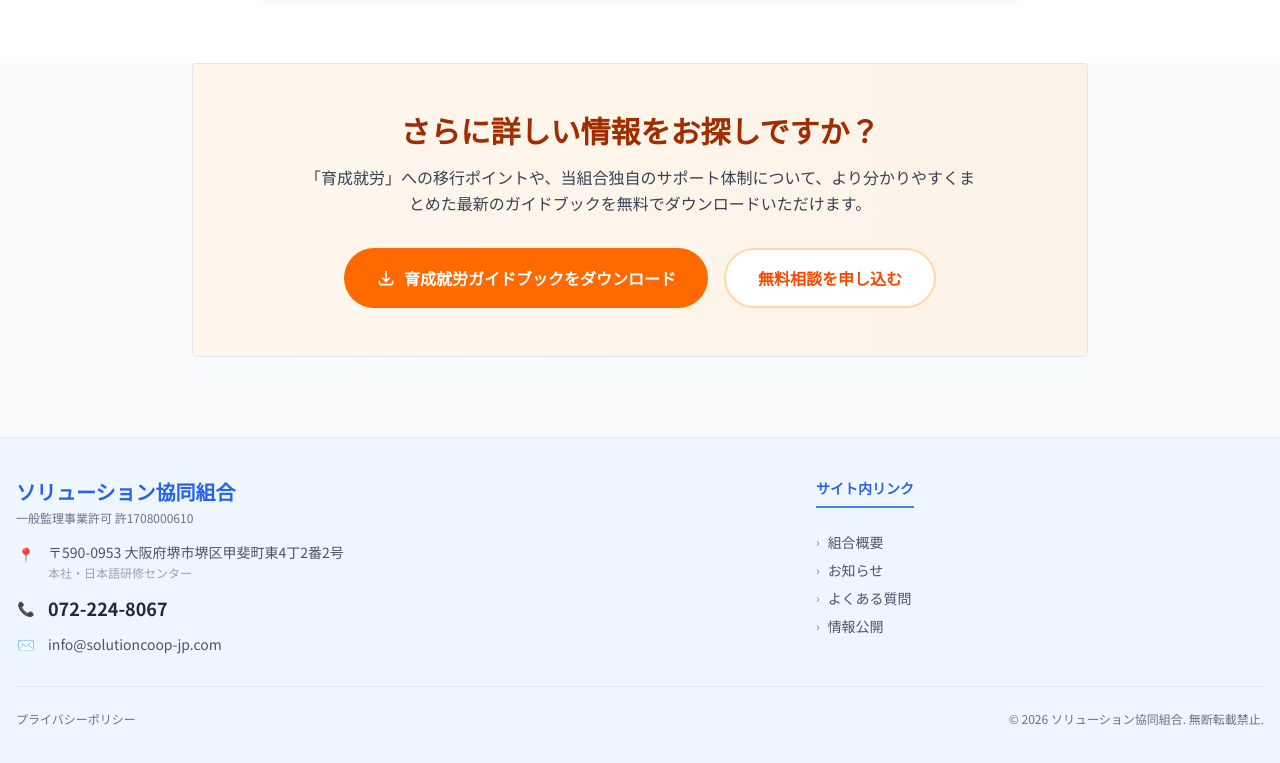
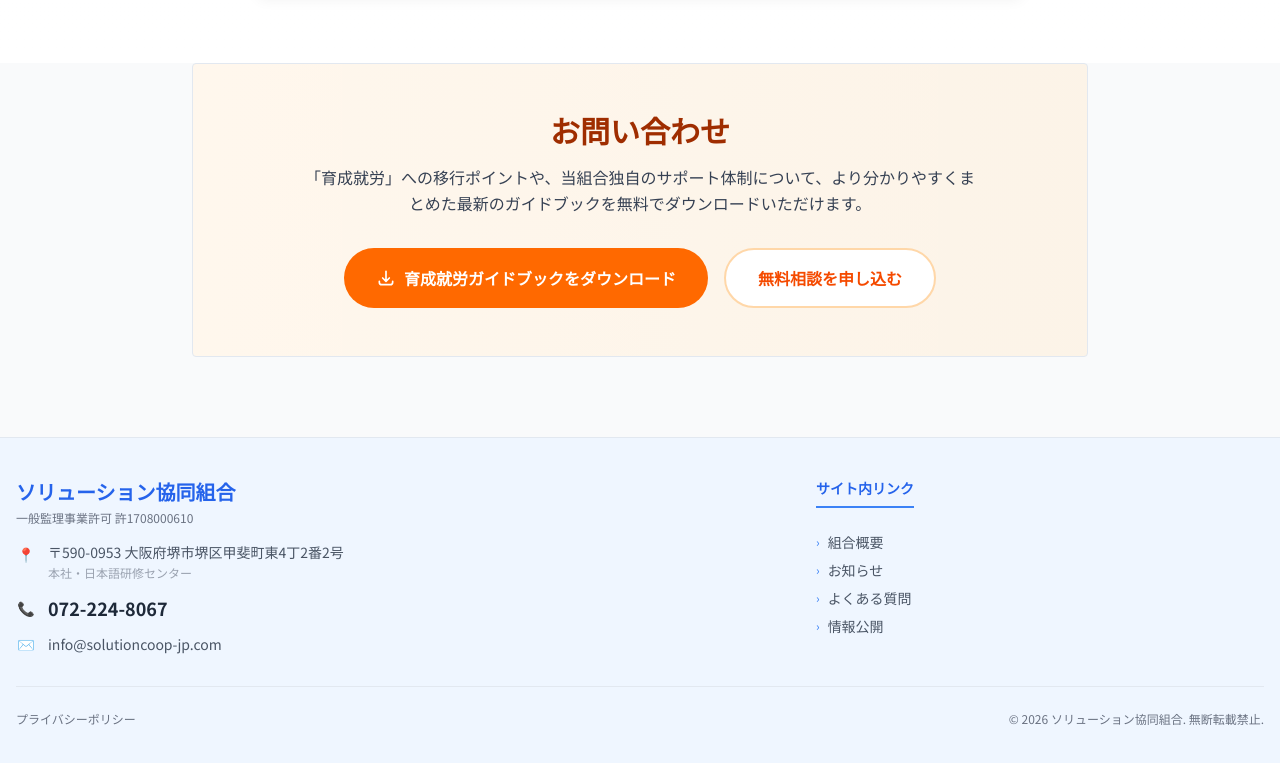
Before and after one commit to soldata1188/solutioncoop-jp, a Next.js app in the folder solutioncoop-app/: page /faq in a window 1280 px wide. Shown: the part 5629-6392 px from the top of the page. Built offline with nearby package versions, Linux system fonts and the light colour scheme; no server answers.

Commit message:
style: change CTA title to お問い合わせ in FAQ page

```diff
--- a/solutioncoop-app/app/faq/page.tsx
+++ b/solutioncoop-app/app/faq/page.tsx
@@ -34,7 +34,7 @@ export default function FaqPage() {
         <div className="container mx-auto px-4 pb-20">
           <div className="bg-gradient-to-r from-orange-50 to-orange-100/50 rounded-2xl p-8 md:p-12 border border-orange-200 shadow-sm max-w-4xl mx-auto text-center">
             <h2 className="text-2xl md:text-3xl font-black text-orange-800 mb-4">
-              さらに詳しい情報をお探しですか？
+              お問い合わせ
             </h2>
             <p className="text-gray-700 mb-8 max-w-2xl mx-auto leading-relaxed text-sm md:text-base">
               「育成就労」への移行ポイントや、当組合独自のサポート体制について、より分かりやすくまとめた最新のガイドブックを無料でダウンロードいただけます。
```
